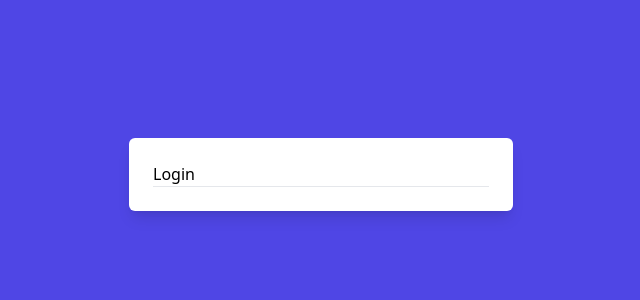
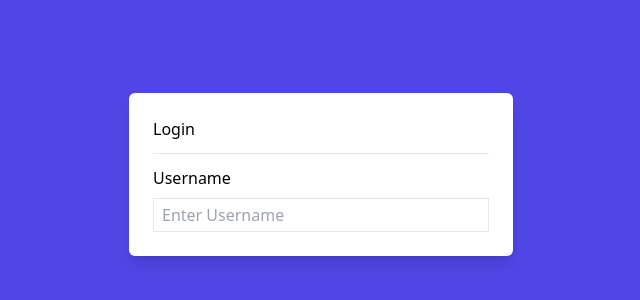
Before and after one commit to raj-dash/LoginPageTailwind, a website: page dist/index.html in a window 1280 px wide. Shown: the part 226-526 px from the top of the page, without its empty margins (319-959 px from the left). Drawn offline with Linux system fonts and the light colour scheme.

Commit message:
Added Username related elements:     * Username Label     * Username Textbox

```diff
--- a/dist/index.html
+++ b/dist/index.html
@@ -10,7 +10,16 @@
     <div class="flex justify-center items-center h-screen bg-indigo-600">
       <div class="w-96 p-6 shadow-lg bg-white rounded-md">
         <h1>Login</h1>
-        <hr />
+        <hr class="mt-3" />
+        <div class="mt-3">
+          <label for="username" class="block text-base mb-2">Username</label>
+          <input
+            type="text"
+            id="username"
+            class="border w-full text-base px-2 py-1 focus:outline-none focus:ring-0 focus:border-gray-600"
+            placeholder="Enter Username"
+          />
+        </div>
       </div>
     </div>
   </body>
```
Also changed, not shown: dist/style.css.
